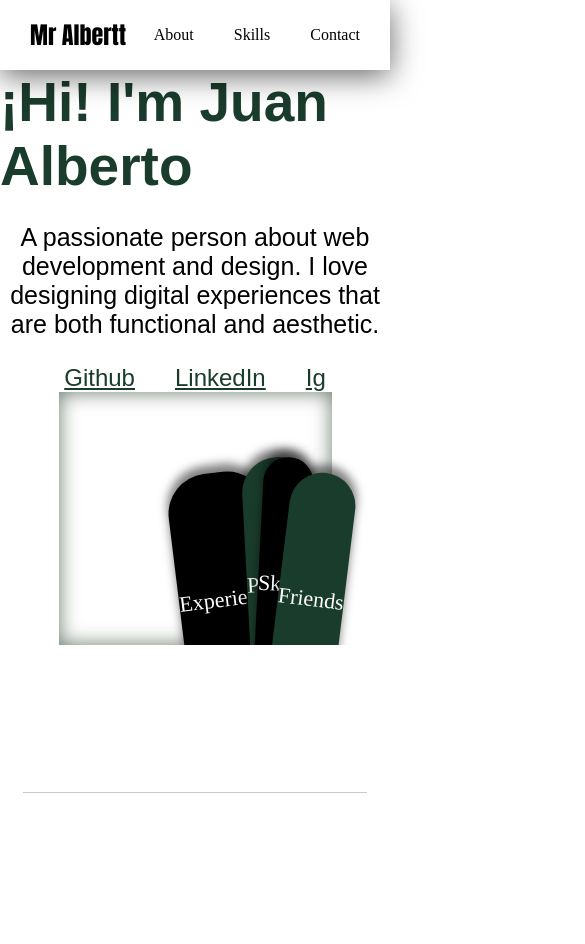
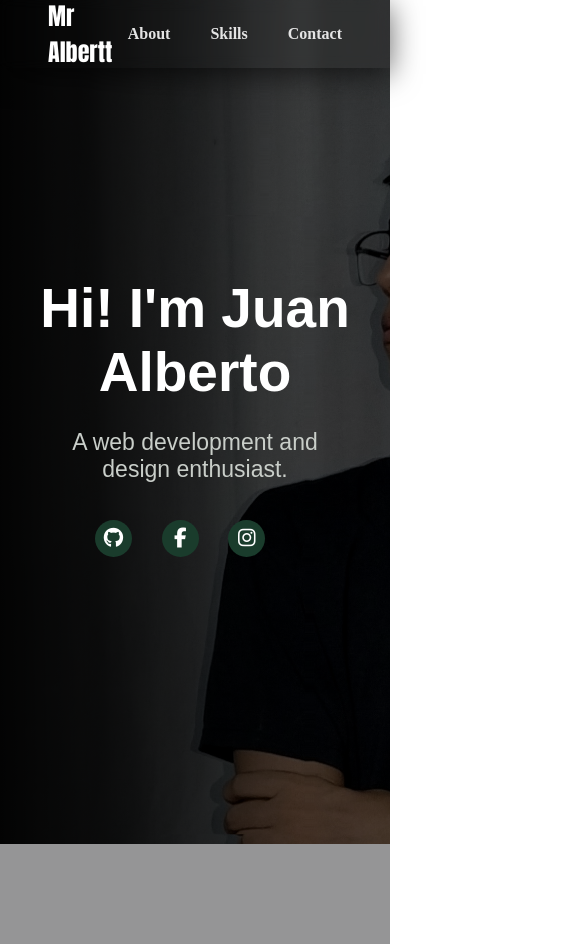
Before and after one commit to MrAlbertt/MrAlbertt.github.io, a plain HTML site: page index.html in a window 390 px wide. Shown: the top 944 px of the page, 585 px wide, since content can reach past the window. Drawn offline with Linux system fonts and the light colour scheme.

Commit message:
Mejora del responsive en el hero section sin las demas secciones

```diff
--- a/index.html
+++ b/index.html
@@ -5,6 +5,7 @@
     <meta name="viewport" content="width=device-width, initial-scale=1.0">
     <title>Mr Albertt - Portafolio</title>
     <link  rel="stylesheet" href="styles.css">
+    <link rel="stylesheet" href="https://cdnjs.cloudflare.com/ajax/libs/font-awesome/6.5.0/css/all.min.css">
 </head>
 <body>
     <header class="header-nav">
@@ -12,52 +13,96 @@
             <div class="div-logo">
                 <a href="#about">Mr Albertt</a>
             </div>
-            <div class="div-listaNav">
-                <ul>
+            <ul class="listaNav">
                 <li><a href="#about">About</a></li>
                 <li><a href="#skills">Skills</a></li>
                 <li><a href="#contact">Contact</a></li>
             </ul>
-            </div>
         </nav>
     </header>
 
-    <main class="main">
+    <main>
         <header class="header-home">
-            <h1>¡Hi! I'm Juan Alberto</h1>
-            <p>A passionate person about web development and design. I love designing digital experiences that are both functional and aesthetic. </p>
+            <h1>Hi! I'm Juan Alberto</h1>
+            <p>A web development and design enthusiast. </p>
             <div class="redes-sociales">
-                <a href="">Github</a> <a href="">LinkedIn</a> <a href="">Ig</a>
+                <div class="div-red">
+                    <a href="https://github.com" target="_blank" class="icon">
+                        <i class="fab fa-github"></i>
+                    </a>
+                </div>
+                <div class="div-red">
+                    <a href="https://linkedin.com" target="_blank" class="icon">
+                        <i class="fab fa-facebook-f"></i>
+                    </a>
+                </div>
+                <div class="div-red">
+                    <a href="https://instagram.com" target="_blank" class="icon">
+                        <i class="fab fa-instagram"></i>
+                    </a>
+                </div>
             </div>
         </header>
 
-        <div class="div-tarjetas">
-            <div class="tarjetas">
-                <div class="tarjeta tUno">
-                    <span>Experience</span>
-                </div>
-                <div class="tarjeta tDos">
-                    <span>Projects</span>
-                </div>
-                <div class="tarjeta tTres">
-                    <span>Skills</span>
-                </div>
-                <div class="tarjeta tCuatro">
-                    <span>Friends</span>
-                </div>
-            </div>
-        </div>
-
-        <div class="separadorTarjetas">
-            <div class="linea-sepTarj"></div>
-        </div>
-
-        <section class="about">
+         <!--
+        <section class="about" id="about">
+            <div class="div-aboutme">
                 <div class="aboutme">
                     <div class="div-h2-aboutme">
                         <h2>About me</h2>
                     </div>
                     <div class="div-fatherPuzzle">
+                        <div class="div-puzzle">
+                            <div class="item-puzzle itP-uno">
+                                <p>a</p>
+                            </div>
+                            <div class="item-puzzle itP-dos">
+                                <input type="checkbox" id="check-uno">
+                                <p>2008</p>
+                            </div>
+                            <div class="item-puzzle itP-tres">
+                                <p>2012</p>
+                            </div>
+                            <div class="item-puzzle itP-cuatro">
+                                <p>a</p>
+                            </div>
+                            <div class="item-puzzle itP-cinco">
+                                <p>a</p>
+                            </div>
+                            <div class="item-puzzle itP-seis">
+                                <p>2015</p>
+                            </div>
+                            <div class="item-puzzle itP-siete">
+                                <p>2017</p>
+                            </div>
+                            <div class="item-puzzle itP-ocho">
+                                <p>a</p>
+                            </div>
+                            <div class="item-puzzle itP-nueve">
+                                <p>a</p>
+                            </div>
+                            <div class="item-puzzle itP-diez">
+                                <p>2018</p>
+                            </div>
+                            <div class="item-puzzle itP-once">
+                                <p>2020</p>
+                            </div>
+                            <div class="item-puzzle itP-doce">
+                                <p>a</p>
+                            </div>
+                            <div class="item-puzzle itP-trece">
+                                <p>a</p>
+                            </div>
+                            <div class="item-puzzle itP-catorce">
+                                <p>2022</p>
+                            </div>
+                            <div class="item-puzzle itP-quince">
+                                <p>2025</p>
+                            </div>
+                            <div class="item-puzzle itP-dieciseis">
+                                <p>a</p>
+                            </div>
+                        </div>
                         <div class="div-puzzleTextos">
                             <h3>Timesline</h3>
                             <div class="contenedor-textos">
@@ -67,6 +112,7 @@
                                     </div>
                                     <div class="texto-tl">
                                         <p>Press the button in order to view the timeline<p>
+                                        <label for="check-uno" class="label">2008</label>
                                     </div>
                                     <div class="texto-tl">
                                         <p></p>
@@ -119,57 +165,26 @@
                                 </div>
                             </div>
                         </div>
-                    <div class="div-puzzle">
-                        <div class="item-puzzle itP-uno">
-                            <p>a</p>
                     </div>
-                        <div class="item-puzzle itP-dos">
-                            <p>2008</p>
                 </div>
-                        <div class="item-puzzle itP-tres">
-                            <p>2012</p>
+                <div class="div-tarjetas">
+                    <div class="tarjetas">
+                        <div class="tarjeta tUno">
+                            <span>Experience</span>
                         </div>
-                        <div class="item-puzzle itP-cuatro">
-                            <p>a</p>
+                        <div class="tarjeta tDos">
+                            <span>Projects</span>
                         </div>
-                        <div class="item-puzzle itP-cinco">
-                            <p>a</p>
+                        <div class="tarjeta tTres">
+                            <span>Skills</span>
                         </div>
-                        <div class="item-puzzle itP-seis">
-                            <p>2015</p>
-                        </div>
-                        <div class="item-puzzle itP-siete">
-                            <p>2017</p>
-                        </div>
-                        <div class="item-puzzle itP-ocho">
-                            <p>a</p>
-                        </div>
-                        <div class="item-puzzle itP-nueve">
-                            <p>a</p>
-                        </div>
-                        <div class="item-puzzle itP-diez">
-                            <p>2018</p>
-                        </div>
-                        <div class="item-puzzle itP-once">
-                            <p>2020</p>
-                        </div>
-                        <div class="item-puzzle itP-doce">
-                            <p>a</p>
-                        </div>
-                        <div class="item-puzzle itP-trece">
-                            <p>a</p>
-                        </div>
-                        <div class="item-puzzle itP-catorce">
-                            <p>2022</p>
-                        </div>
-                        <div class="item-puzzle itP-quince">
-                            <p>2025</p>
-                        </div>
-                        <div class="item-puzzle itP-dieciseis">
-                            <p>a</p>
+                        <div class="tarjeta tCuatro">
+                            <span>Friends</span>
                         </div>
                     </div>
                 </div>
+
+                <div class="separadorTarjetas"></div>
             </div>
             <div class="div-recentEvents">
                 <h2>Recent events</h2>
@@ -178,6 +193,10 @@
                 </div>
             </div>
         </section>
+        -->
     </main>
+    <footer>
+        <p>Lorem ipsum dolor sit amet consectetur adipisicing elit. Ad deleniti perspiciatis nisi veritatis iure provident alias aperiam delectus excepturi, modi vel. Odit neque mollitia similique corporis enim, necessitatibus ratione quo Lorem ipsum dolor sit amet consectetur adipisicing elit. Voluptatum vero tempore labore quis ipsa nam aliquid accusamus accusantium iure expedita consequuntur sapiente quaerat, culpa animi molestias aspernatur. Reiciendis, iure eaque.</p>
+    </footer>
 </body>
 </html>
--- a/styles.css
+++ b/styles.css
@@ -7,44 +7,41 @@
 
 /*Estilo del Navbar*/
 .header-nav{
-  background-color: #FFFFFF;
-  height: 70px;
-  display: flex;
-  align-items: center;
-  box-shadow: 0 6px 30px rgba(0, 0, 0, 0.6);
   position: relative;
 }
 
 .navbar{
-  display: flex;
-  justify-content: space-between;
-  align-items: center;
+  position: fixed;
   width: 100%;
-  padding: 0 30px;
-}
-
-.div-logo{
+  height: clamp(60px, 8vh, 100px);
+  padding: 1rem 3rem;
   display: flex;
   align-items: center;
+  justify-content: space-between;
+  z-index: 2;
+  box-shadow: 0 6px 30px rgba(0, 0, 0, 0.6);
+  background-color: rgba(0, 0, 0, 0.06);
+  backdrop-filter: blur(6px);
 }
 
 .div-logo a{
   font-size: x-large;
   font-family: "Impact", sans-serif;
-  color: #000000;
+  color: #FFFFFF;
   text-decoration: none;
 }
 
-.div-listaNav ul{
+.listaNav{
   display: flex;
   list-style: none;
   align-items: center;
   gap: 40px;
+  font-weight: 700;
 }
 
 
-.div-listaNav ul li a{
-  color: #000000;
+.listaNav li a{
+  color: #e4e4e4;
   text-decoration: none;
 }
 /* Fin */
@@ -56,42 +53,106 @@
 
 /*Estilo de la seccion home*/
 .header-home{
-  background-color: #fFFFFF;
+  position: relative;
+  width: 100%;
+  padding: 0 40px;
+  z-index: 1;
   display: flex;
-  font-family: "Poppins", sans-serif;
   flex-direction: column;
   justify-content: center;
-  align-items: center;
+  align-items: start;
+  text-align: left;
+  font-family: "Poppins", sans-serif;
+  background-image: url(/assets/Background-photo.jpg);
+  background-size: cover;
+  background-position: center;
+  background-repeat: no-repeat;
+  transition: height 0.3s ease, aspect-ratio 0.3s ease;
 }
 
-@media (orientation:landscape) {
+.header-home::before{
+  content: "";
+  position: absolute;
+  top: 0; left: 0;
+  width: 100%; height: 100%;
+  background: linear-gradient(to right, rgba(0, 0, 0, 0.98), rgba(0, 0, 0, 0.92), rgba(0, 0, 0, 0.8), rgba(0, 0, 0, 0.65), rgba(0, 0, 0, 0.65));
+  z-index: -1;
+}
+
+@media (orientation: portrait) and (min-width: 1024px){
   .header-home{
-    height: calc(100vh - 70px);
-    padding: 0 24vh;
+    width: 100%;
+    aspect-ratio: 16/9;
+  }
+}
+
+@media (orientation: portrait) and (max-width: 1024px){
+  .header-home{
+    height: 100vh;
+    height: 100svh;
+  }
+}
+
+@media (orientation: landscape){
+  .header-home{
+    height: 100vh;
+    height: 100svh;
+  }
+}
+
+@media (max-width: 425px){
+  .header-home{
+    align-items: center;
+    text-align: center;
   }
 }
 
 .header-home h1{
   font-size: 55px;
   font-weight: 800;
-  color: #1a3c2c;
+  color: #ffffff;
 }
 
 .header-home p{
-  text-align: center;
   margin-top: 25px;
-  font-size: 25px;
+  font-size: 23px;
+  color: #c9cec9;
 }
 
 .redes-sociales{
   display: flex;
-  gap: 40px;
-  font-size: x-large;
   margin-top: 25px;
+  font-weight: 700;
+  width: 200px;
 }
 
-.redes-sociales a{
-  color: #1a3c2c;
+.div-red{
+  display: flex;
+  flex: 1;
+  justify-content: start;
+  align-items: center;
+  height: 60px;
+}
+
+.icon{
+  display: flex;
+  justify-content: start;
+  align-items: center;
+  color: white;
+  text-decoration: none;
+  gap: 10px;
+  transition: background-color 0.3s ease, transform 0.3s;
+}
+
+.icon i{
+  display: flex;
+  width: 37px;
+  height: 37px;
+  justify-content: center;
+  align-items: center;
+  background-color: #1a3c2c;
+  border-radius: 50%;
+  font-size: 20px;
 }
 /* Fin */
 
@@ -103,15 +164,17 @@
 /* Estilo de las tarjetas */
 .div-tarjetas{
   display: flex;
+  background-color: rgb(169, 173, 168);
   justify-content: center;
+  margin-top: 50px;
 }
 
 .tarjetas{
   display: flex;
   box-shadow: inset 0 0 20px rgba(0, 30, 5, 0.6);
   height: 30vh;
-  width: 70%;
-  padding: 0 60px;
+  width: 100%;
+  border-radius: 15px;
   position: relative;
   z-index: 0;
 }
@@ -194,15 +257,9 @@
   align-items: center;
   position: relative;
   z-index: 2;
-  background-color: #fFFFFF;
+  background-color: rgb(169, 173, 168);
   height: 35vh;
   width: 100%;
-}
-
-.linea-sepTarj{
-  background-color: #1a3c2c41;
-  width: 88%;
-  height: 1px;
 }
 /**/
 
@@ -216,22 +273,23 @@
 .about{
   display: flex;
   justify-content: center;
-  align-items: center;
-  padding: 16px 80px 80px 80px;
+  align-items: start;
+  padding: 80px 80px 80px 80px;
   gap: 25px;
-  background-color: #fFFFFF;
+  background-color: rgb(169, 173, 168);
+  padding-top: 100px;
 }
 
 .aboutme {
   display: flex;
   flex: 80%;
-  height: 94vh;
-  background-color: #1a3c2c07;
+  height: 90vh;
   flex-direction: column;
   justify-content: center;
+  background-color: #fFFFFF;
   text-align: center;
-  box-shadow: 0 0 8px rgba(0, 0, 0, 0.5);
   padding: 40px 40px;
+  border-radius: 15px;
 }
 
 .div-h2-aboutme{
@@ -247,7 +305,7 @@
 
 .div-fatherPuzzle{
   display: flex;
-  flex-direction: column;
+  flex-direction: column-reverse;
   height: 100%;
   width: 100%;
   padding: 30px 30px 30px 30px;
@@ -341,6 +399,10 @@
   border-radius: 100px;
 }
 
+.item-puzzle input{
+
+}
+
 .itP-uno{
   grid-row: 1;
   grid-column: 1;
@@ -351,6 +413,12 @@
   grid-row: 2;
   grid-column: 1;
   background-color: #350101;
+}
+
+.itP-dos input:checked ~ .label{
+  background-color: red;
+  font-size: 40px;
+
 }
 
 .itP-tres{
@@ -443,12 +511,27 @@
 .div-recentEvents{
   display: flex;
   flex: 20%;
-  height: 90vh;
+  height: calc(90vh + 30vh + 50px);
   background-color: #1a3c2c;
   flex-direction: column;
   justify-content: center;
   text-align: center;
-  box-shadow: 0 0 8px rgba(0, 0, 0, 0.5);
+  border-radius: 15px;
   padding: 40px 40px;
 }
 /* Fin */
+
+
+
+
+
+footer{
+  display: flex;
+  justify-content: center;
+  align-items: center;
+  background-color: #959596;
+  color: white;
+  text-align: center;
+  width: 100%;
+  height: 400vh;
+}
```
Also changed, not shown: FotoPersonal.jpeg (deleted), assets/Background-photo.jpg (added). Lines whose indentation alone changed are shown as unchanged.
